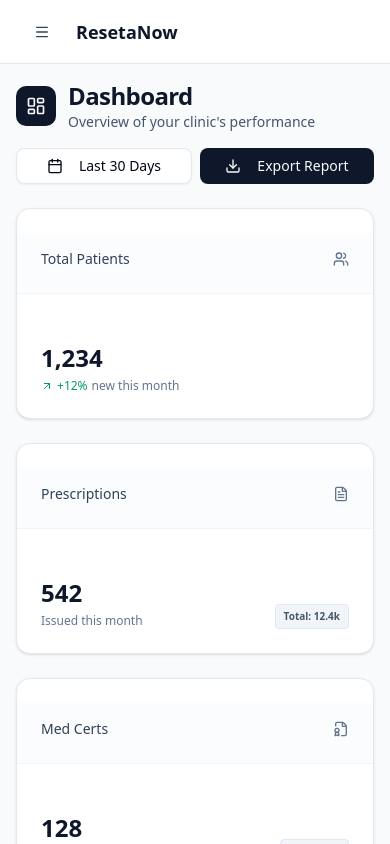
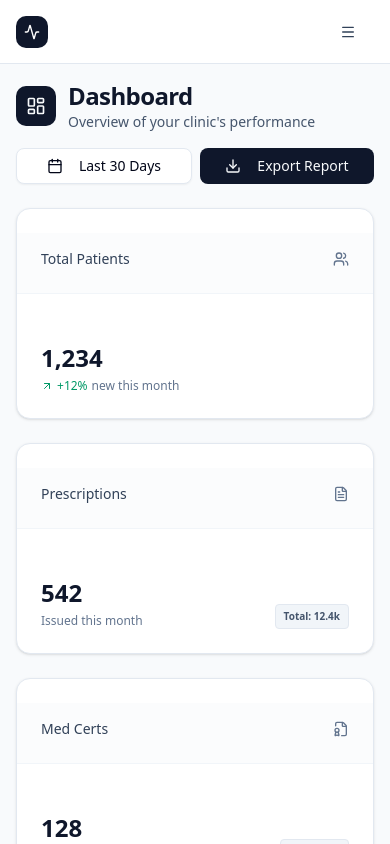
Before and after one commit to tsujin1/resetanow, a React (Vite) app in the folder client/: page /dashboard in a window 390 px wide. Built offline with nearby package versions, Linux system fonts and the light colour scheme.

Commit message:
refactor: Simplify AppLayout header structure and improve mobile sidebar integration

```diff
--- a/client/src/layouts/AppLayout.tsx
+++ b/client/src/layouts/AppLayout.tsx
@@ -1,14 +1,12 @@
 import { Outlet } from "react-router-dom";
+import { Activity } from "lucide-react";
 import AppSidebar, { MobileSidebar } from "@/components/common/AppSidebar"; // Import both
 
 export default function AppLayout() {
   return (
     <div className="flex h-screen bg-slate-50 overflow-hidden">
 
-      {/* Desktop Sidebar
-        (The AppSidebar component from the previous step is 'fixed',
-        so it sits on top of the layout on the left side)
-      */}
+      {/* Desktop Sidebar */}
       <AppSidebar />
 
       {/* Main Content Area */}
@@ -16,11 +14,17 @@
       <main className="flex-1 flex flex-col h-full overflow-hidden md:ml-64 transition-all duration-300">
 
         {/* Header - Mobile Only */}
-        <header className="h-16 border-b bg-white flex items-center px-4 md:hidden shrink-0 z-20 relative">
-          {/* 1. Mobile Menu Trigger */}
-          <MobileSidebar />
+        <header className="h-16 border-b bg-white flex items-center px-4 md:hidden shrink-0 z-20">
 
-          <span className="font-bold text-lg ml-2 text-slate-900">ResetaNow</span>
+          {/* Logo */}
+          <div className="w-8 h-8 bg-slate-900 rounded-lg flex items-center justify-center">
+            <Activity className="h-4 w-4 text-white" />
+          </div>
+
+          {/* Push the menu button to the right */}
+          <div className="ml-auto">
+            <MobileSidebar />
+          </div>
         </header>
 
         {/* Page Content (Scrollable) */}
```
